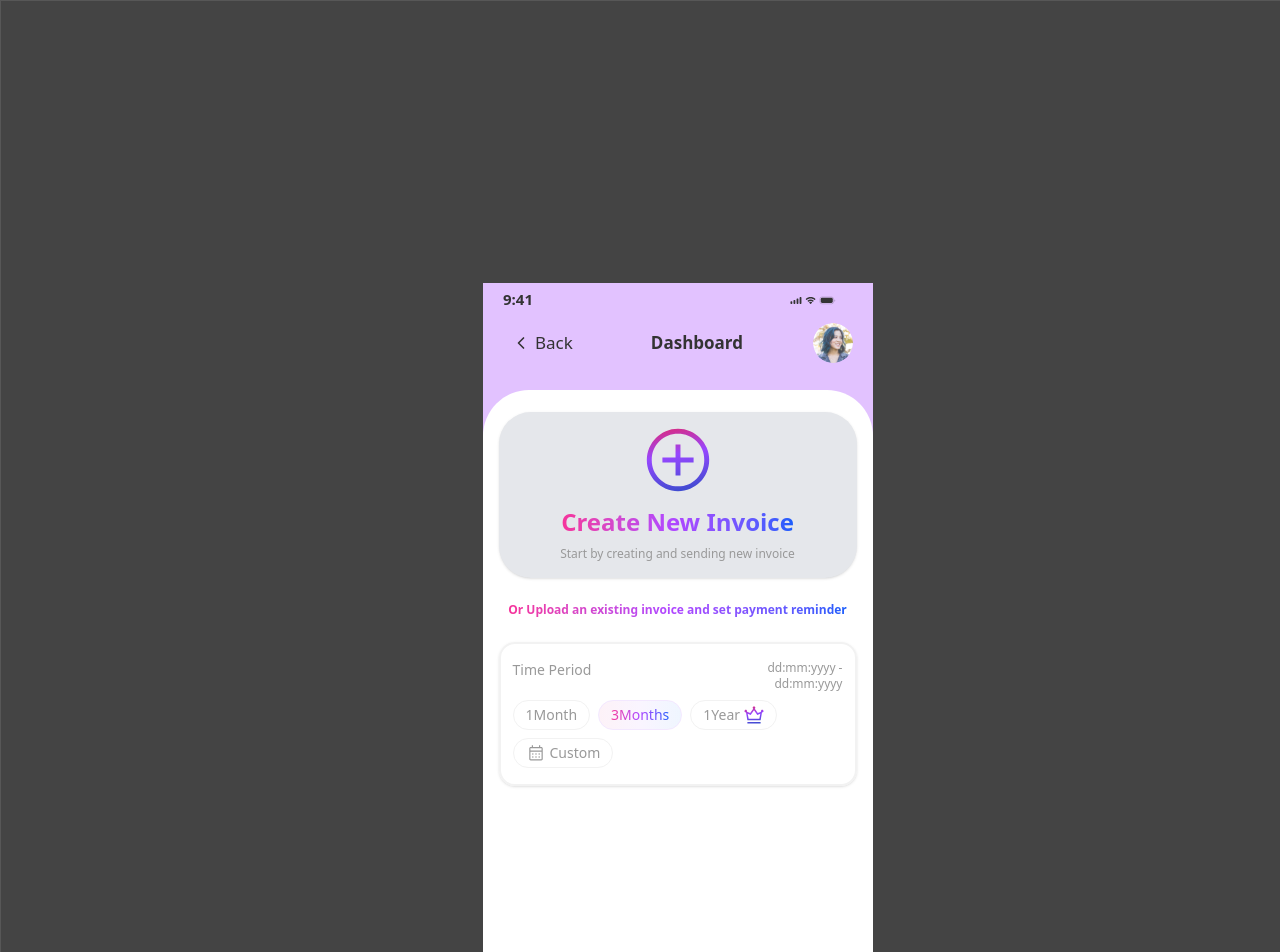
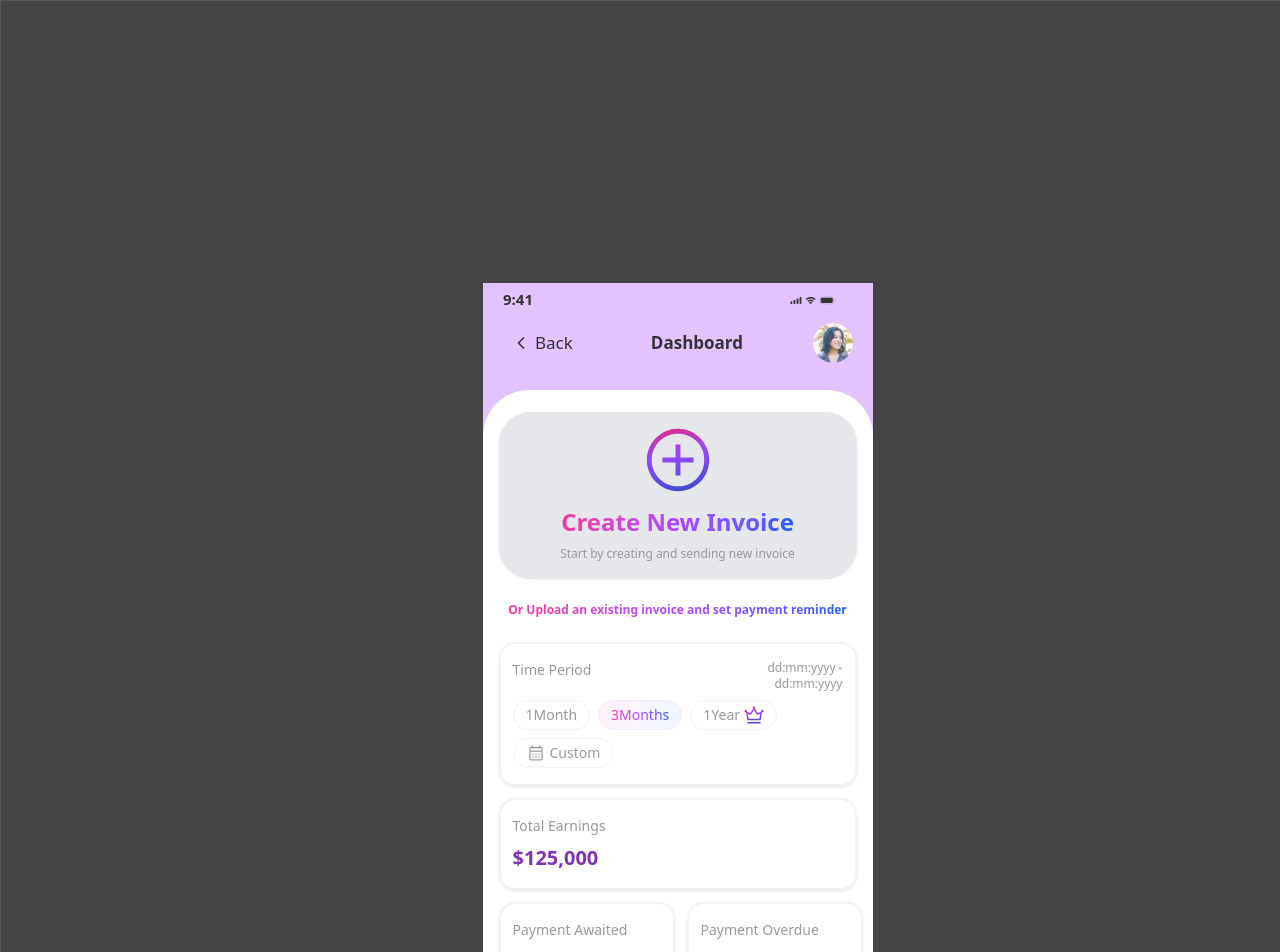
Before and after one commit to ay690/Sparknomy_assignment, a React (Vite) app: page / in a window 1280 px wide. Shown: the top 952 px of the page. Built offline with nearby package versions, Linux system fonts and the light colour scheme.

Commit message:
UI: Earning Cards

```diff
--- /dev/null
+++ b/src/components/dashboard/EarningsCard/EarningsCard.tsx
@@ -0,0 +1,70 @@
+import React from "react";
+import { useAppSelector } from "../../../hooks/redux";
+import { Card, CardContent } from "../../common/Card/Card";
+
+interface EarningsCardProps {
+  title: string;
+  amount: number;
+  type: "total" | "awaited" | "overdue";
+}
+
+export const EarningsCard: React.FC<EarningsCardProps> = ({
+  title,
+  amount,
+  type,
+}) => {
+  const formatAmount = (amount: number) => {
+    return new Intl.NumberFormat("en-US", {
+      style: "currency",
+      currency: "USD",
+      minimumFractionDigits: 0,
+    }).format(amount);
+  };
+
+  const getCardWidth = () => {
+    return type === "total" ? "w-full" : " ";
+  };
+
+  return (
+    <Card className={`${getCardWidth()} bg-white-neutral rounded-2xl border-2 border-solid border-[#f2f2f2]`}>
+      <CardContent className="flex items-center gap-1 px-3 py-4">
+        <div className={`flex flex-col items-start gap-${type === "total" ? "2" : "3"} ${type === "total" ? "w-52" : "w-[148px]"}`}>
+          <div className="text-sparko-dark-grey text-sm font-medium">
+            {title}
+          </div>
+
+          <div className={`text-[#8134AF] font-semibold ${type === "total" ? "text-xl" : "text-lg"}`}>
+            {formatAmount(amount)}
+          </div>
+        </div>
+      </CardContent>
+    </Card>
+  );
+};
+
+export const EarningsSection: React.FC = () => {
+  const { totalEarnings, paymentAwaited, paymentOverdue } = useAppSelector((state) => state.dashboard);
+
+  return (
+    <div className="flex flex-col items-start gap-3 w-full">
+      <EarningsCard
+        title="Total Earnings"
+        amount={totalEarnings}
+        type="total"
+      />
+
+      <div className="inline-flex gap-3 w-full">
+        <EarningsCard
+          title="Payment Awaited"
+          amount={paymentAwaited}
+          type="awaited"
+        />
+        <EarningsCard
+          title="Payment Overdue"
+          amount={paymentOverdue}
+          type="overdue"
+        />
+      </div>
+    </div>
+  );
+};
--- a/src/screens/AssignmentScreen/AssignmentScreen.tsx
+++ b/src/screens/AssignmentScreen/AssignmentScreen.tsx
@@ -4,6 +4,7 @@ import { store } from "../../store";
 import { Header } from "../../components/dashboard/Header/Header";
 import { CreateInvoiceCard } from "../../components/dashboard/CreateInvoiceCard/CreateInvoiceCard";
 import type { JSX } from "react/jsx-dev-runtime";
+import { EarningsSection } from "../../components/dashboard/EarningsCard/EarningsCard";
 import { TimePeriodSelector } from "../../components/dashboard/TimePeriodSelector/TimePeriodSelector";
 
 const DashboardContent: React.FC = () => {
@@ -32,6 +33,7 @@ const DashboardContent: React.FC = () => {
                   </div>
                 </div>
                <TimePeriodSelector />
+               <EarningsSection />
               </div>
             </div>
           </div>
```
